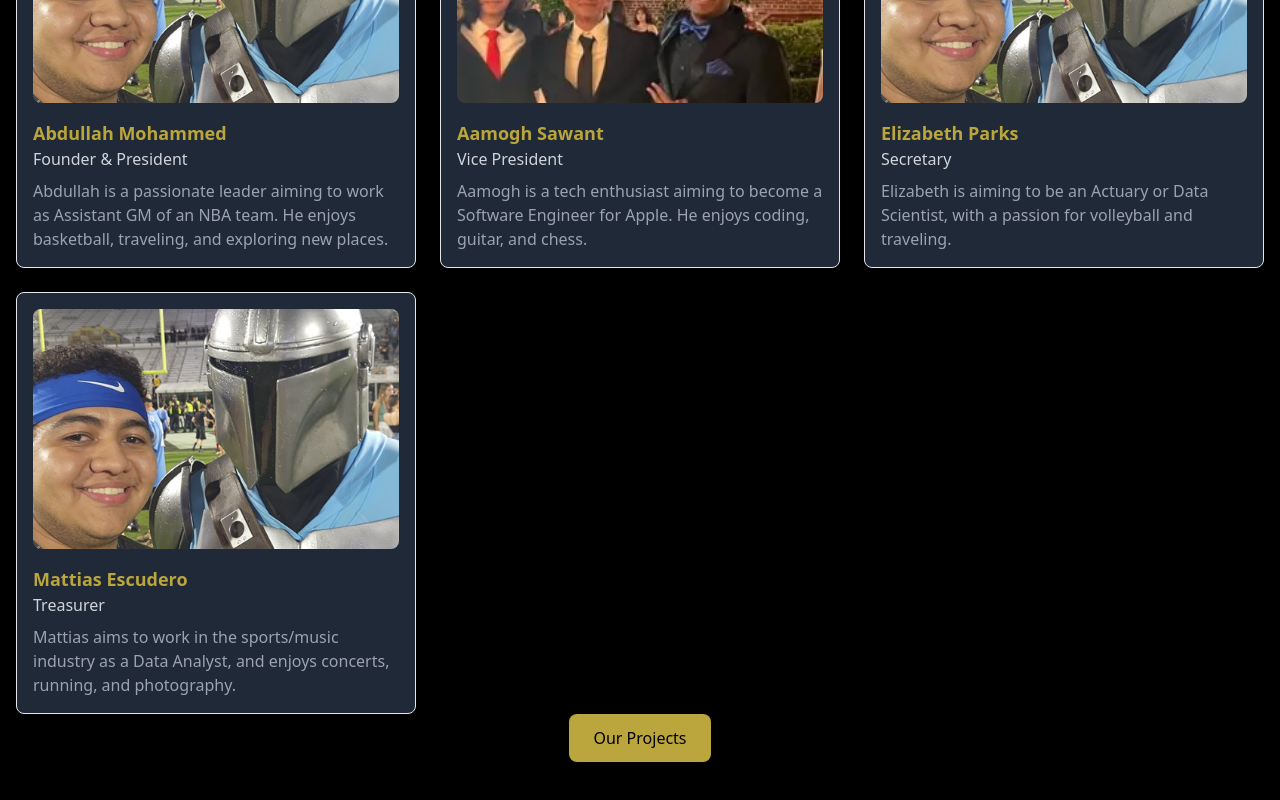
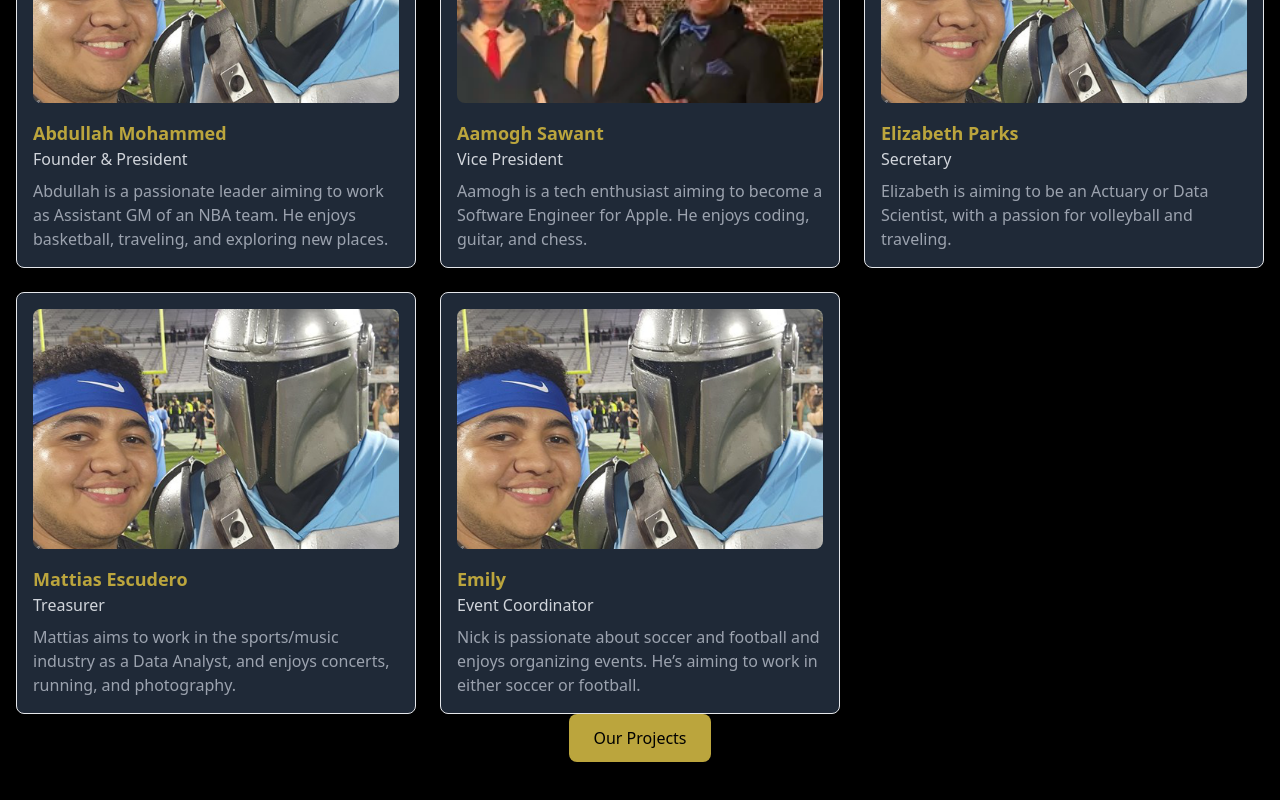
Before and after one commit to bgaucf/Website, a React (Create React App) app: page /officers in a window 1280 px wide. Shown: the part 362-1162 px from the top of the page. Built offline with nearby package versions, Linux system fonts and the light colour scheme.

Commit message:
Update Officers.tsx

```diff
--- a/src/pages/Officers.tsx
+++ b/src/pages/Officers.tsx
@@ -46,6 +46,13 @@ const Officers: React.FC = () => {
         image: jaydenImage,  // Replace with actual image
         description: 'Mattias aims to work in the sports/music industry as a Data Analyst, and enjoys concerts, running, and photography.',
         linkedin: 'https://www.linkedin.com/in/mattias-escudero',  // Replace with actual LinkedIn URL
+      },
+      {
+        name: 'Emily',
+        role: 'Event Coordinator',
+        image: jaydenImage,  // Replace with actual image
+        description: 'Nick is passionate about soccer and football and enjoys organizing events. He’s aiming to work in either soccer or football.',
+        linkedin: 'https://www.linkedin.com/in/nick-davidson',  // Replace with actual LinkedIn URL
       },
     ],
     Sports: [
```
